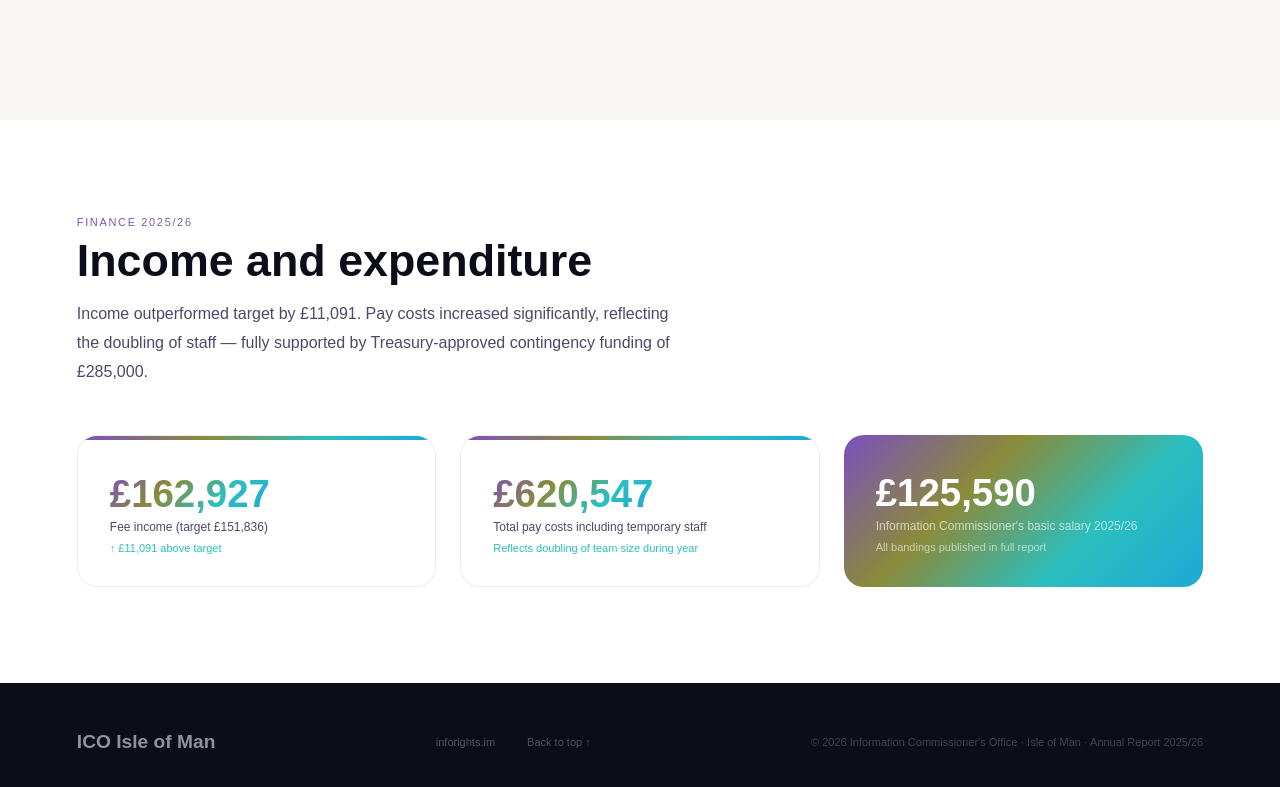
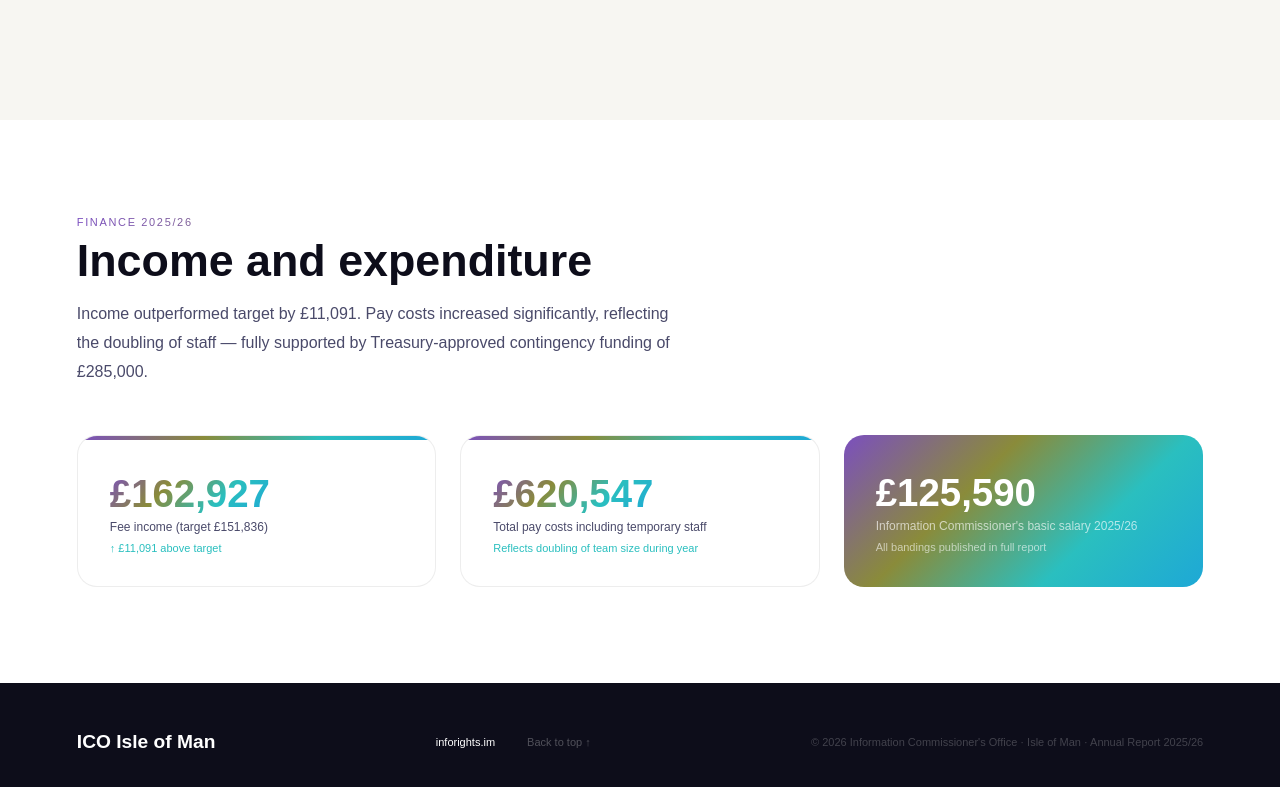
Before and after one commit to MaramGrass/Information-Commissioner-Annual-Report, a React (Vite) app: page / in a window 1280 px wide. Shown: the part 8956-9743 px from the top of the page. Built offline with nearby package versions, Linux system fonts and the light colour scheme.

Commit message:
Update App.jsx

```diff
--- a/src/App.jsx
+++ b/src/App.jsx
@@ -585,9 +585,9 @@ export default function App() {
 
       {/* ═══ FOOTER ══════════════════════════════════════════════════════════ */}
       <footer style={{ background:C.ink,padding:"3rem 6vw",display:"flex",alignItems:"center",justifyContent:"space-between",flexWrap:"wrap",gap:"1rem" }}>
-        <div style={{ fontFamily:"Arial, sans-serif",fontSize:"1.2rem",fontWeight:700,color:"rgba(255,255,255,.55)" }}>ICO Isle of Man</div>
+        <div style={{ fontFamily:"Arial, sans-serif",fontSize:"1.2rem",fontWeight:700,color:"rgba(255,255,255,1)" }}>ICO Isle of Man</div>
         <div style={{ display:"flex",gap:"2rem" }}>
-          <a href="https://www.inforights.im" target="_blank" rel="noopener noreferrer" style={{ fontSize:11,color:"rgba(255,255,255,.28)",textDecoration:"none" }}>inforights.im</a>
+          <a href="https://www.inforights.im" target="_blank" rel="noopener noreferrer" style={{ fontSize:11,color:"rgba(255,255,255,1)",textDecoration:"none" }}>inforights.im</a>
           <button onClick={() => window.scrollTo({top:0,behavior:"smooth"})} style={{ background:"none",border:"none",cursor:"pointer",fontSize:11,color:"rgba(255,255,255,.28)" }}>Back to top ↑</button>
         </div>
         <span style={{ fontSize:11,color:"rgba(255,255,255,.22)" }}>© 2026 Information Commissioner's Office · Isle of Man · Annual Report 2025/26</span>
```
